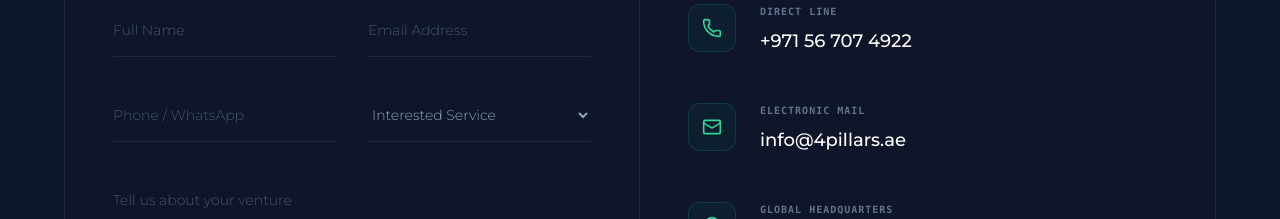
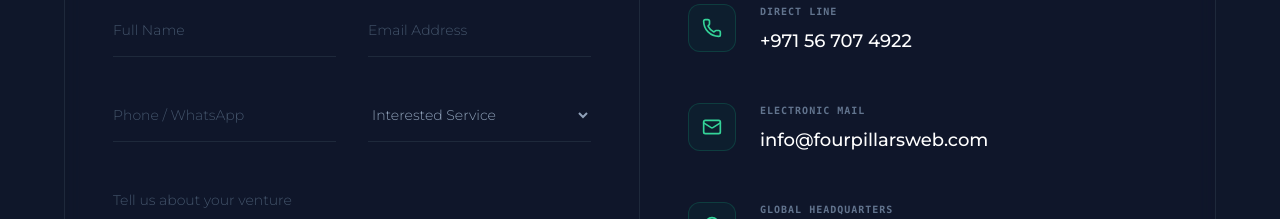
Before and after one commit to fasciola/four-pillars-premium, a React (Vite) app: page / in a window 1280 px wide. Shown: the part 7880-8099 px from the top of the page. Built offline with nearby package versions, Linux system fonts and the light colour scheme.

Commit message:
Update contact email address

```diff
--- a/src/components/Contact.tsx
+++ b/src/components/Contact.tsx
@@ -162,7 +162,7 @@ const Contact: React.FC = () => {
                                     <div>
                                         <h4 className="text-[10px] uppercase tracking-widest text-slate-500 mb-2 font-bold font-mono">Electronic Mail</h4>
                                         <p className="text-white font-medium text-lg pointer-events-auto cursor-pointer hover:text-emerald-400 transition-colors">
-                                            <a href="mailto:info@4pillars.ae">info@4pillars.ae</a>
+                                            <a href="mailto:info@fourpillarsweb.com">info@fourpillarsweb.com</a>
                                         </p>
                                     </div>
                                 </div>
```
